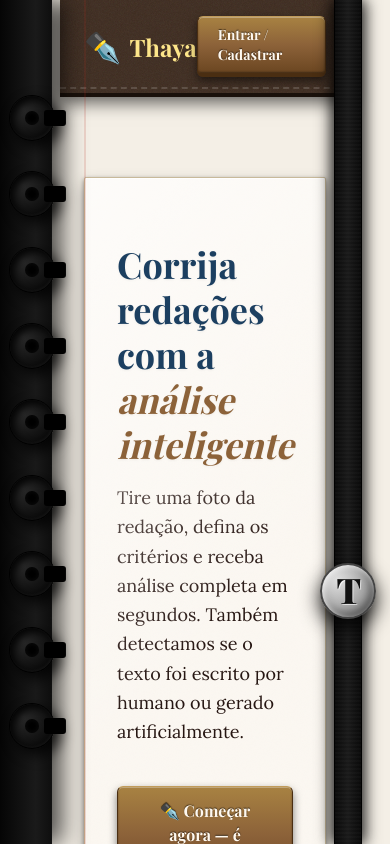
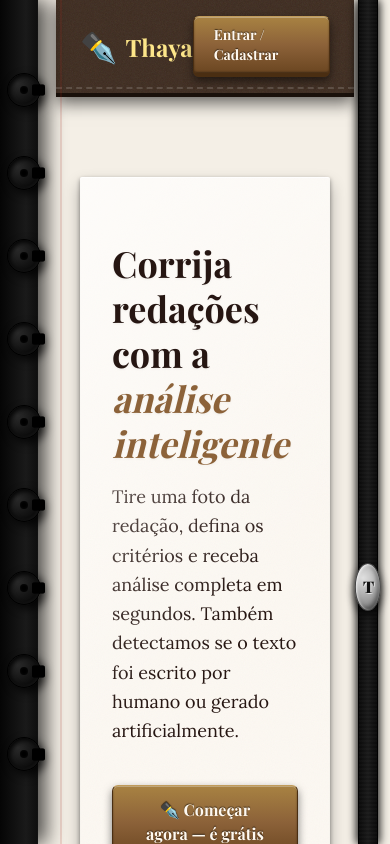
Before and after one commit to datomoliveira/thaya, a React (Vite) app in the folder frontend/: page / in a window 390 px wide. Shown: the top 844 px of the page. Built offline with nearby package versions, Linux system fonts and the light colour scheme; no server answers; a web font is replaced by a local one.

Commit message:
style: optimize skeuomorphic layout for mobile with responsive scaling and flexible paddings

```diff
--- a/frontend/src/components/SpiralBinding.tsx
+++ b/frontend/src/components/SpiralBinding.tsx
@@ -1,17 +1,16 @@
 /**
  * SpiralBinding — Modern Smart Notebook style with EXACTLY 9 discs.
- * Includes high-fidelity black discs on the left and a premium elastic strap on the right.
+ * Optimized for mobile using CSS variables from index.css.
  */
 export default function SpiralBinding() {
-  // Exactly 9 discs as requested
   const discs = Array.from({ length: 9 });
 
   return (
     <>
       {/* 1. LEFT SIDE DISCS (Discbound style) */}
       <div
-        className="fixed left-0 top-0 bottom-0 z-[60] flex flex-col justify-around py-20 pointer-events-none"
-        style={{ width: 64 }}
+        className="fixed left-0 top-0 bottom-0 z-[60] flex flex-col justify-around py-12 sm:py-20 pointer-events-none"
+        style={{ width: 'var(--notebook-disc-width)' }}
       >
         {discs.map((_, i) => (
           <div
@@ -19,17 +18,17 @@
             className="relative flex items-center justify-center"
             style={{ height: '8%' }}
           >
-            {/* The Disc - Pure Black 3D look */}
+            {/* The Disc - Pure Black 3D look - Responsive size */}
             <div
               style={{
-                width: 46,
-                height: 46,
+                width: 'var(--disc-size)',
+                height: 'var(--disc-size)',
                 borderRadius: '50%',
                 background: 'radial-gradient(circle at 30% 30%, #2a2a2a 0%, #000000 100%)',
                 boxShadow: `
-                  6px 6px 14px rgba(0,0,0,0.8),
+                  4px 4px 10px rgba(0,0,0,0.8),
                   inset -1px -1px 3px rgba(255,255,255,0.05),
-                  inset 4px 4px 8px rgba(0,0,0,0.9)
+                  inset 2px 2px 5px rgba(0,0,0,0.9)
                 `,
                 border: '1px solid #000',
                 position: 'relative',
@@ -41,11 +40,11 @@
               {/* Central Hole Detail */}
               <div
                 style={{
-                  width: 14,
-                  height: 14,
+                  width: '25%',
+                  height: '25%',
                   borderRadius: '50%',
                   background: '#000',
-                  boxShadow: 'inset 0 0 5px rgba(255,255,255,0.05)'
+                  boxShadow: 'inset 0 0 3px rgba(255,255,255,0.05)'
                 }}
               />
 
@@ -53,15 +52,14 @@
               <div
                 style={{
                   position: 'absolute',
-                  right: -12,
+                  right: '-15%',
                   top: '50%',
                   transform: 'translateY(-50%)',
-                  width: 22,
-                  height: 16,
+                  width: '40%',
+                  height: '35%',
                   background: '#000',
-                  borderRadius: '3px',
-                  boxShadow: 'inset 4px 0 8px rgba(0,0,0,0.9)',
-                  borderRight: '1px solid rgba(255,255,255,0.03)'
+                  borderRadius: '2px',
+                  boxShadow: 'inset 2px 0 5px rgba(0,0,0,0.9)',
                 }}
               />
             </div>
@@ -69,29 +67,28 @@
         ))}
       </div>
 
-      {/* 2. LEFT SIDE BINDING STRIP */}
+      {/* 2. LEFT SIDE BINDING STRIP (The leather part holding the discs) */}
       <div
         className="fixed left-0 top-0 bottom-0 z-[55] pointer-events-none"
         style={{
-          width: 52,
+          width: 'calc(var(--notebook-disc-width) - 10px)',
           background: 'linear-gradient(90deg, #050505 0%, #1a1a1a 70%, #0f0f0f 100%)',
-          boxShadow: '10px 0 25px rgba(0,0,0,0.7)',
+          boxShadow: '8px 0 20px rgba(0,0,0,0.7)',
           borderRight: '1px solid rgba(255,255,255,0.05)'
         }}
       />
 
       {/* 3. RIGHT SIDE ELASTIC STRAP */}
       <div
-        className="fixed right-6 top-0 bottom-0 z-[60] pointer-events-none flex items-center justify-center"
-        style={{ width: 36 }}
+        className="fixed right-0 top-0 bottom-0 z-[60] pointer-events-none flex items-center justify-center mr-2 sm:mr-6"
+        style={{ width: 'var(--notebook-strap-width)' }}
       >
-        {/* The high-quality woven band */}
         <div
           style={{
-            width: 28,
+            width: '70%',
             height: '100%',
             background: 'linear-gradient(90deg, #0a0a0a 0%, #1a1a1a 50%, #0a0a0a 100%)',
-            boxShadow: '-4px 0 15px rgba(0,0,0,0.7), 4px 0 15px rgba(0,0,0,0.7)',
+            boxShadow: '-2px 0 10px rgba(0,0,0,0.7), 2px 0 10px rgba(0,0,0,0.7)',
             borderLeft: '1px solid #000',
             borderRight: '1px solid #000',
             position: 'relative'
@@ -106,20 +103,21 @@
             }}
           />
 
-          {/* THE 'T' BRANDING (Thaya) */}
+          {/* THE 'T' BRANDING (Thaya) - Responsive size */}
           <div
             className="absolute top-2/3 left-1/2 -translate-x-1/2 flex items-center justify-center"
             style={{
-              width: 56,
-              height: 56,
+              width: 'min(48px, 150%)',
+              height: 'min(48px, 150%)',
+              aspectRatio: '1/1',
               borderRadius: '50%',
               background: 'radial-gradient(circle at 30% 30%, #e0e0e0 0%, #777 100%)',
               boxShadow: `
-                0 8px 20px rgba(0,0,0,0.9),
-                inset 2px 2px 6px rgba(255,255,255,0.9),
-                inset -3px -3px 10px rgba(0,0,0,0.5)
+                0 4px 10px rgba(0,0,0,0.9),
+                inset 1px 1px 3px rgba(255,255,255,0.9),
+                inset -2px -2px 5px rgba(0,0,0,0.5)
               `,
-              border: '2px solid #444',
+              border: '1px solid #444',
               zIndex: 61
             }}
           >
@@ -127,10 +125,10 @@
               style={{
                 fontFamily: '"Playfair Display", serif',
                 fontWeight: 900,
-                fontSize: '2.2rem',
+                fontSize: 'clamp(1rem, 4vw, 1.8rem)',
                 color: '#111',
                 textShadow: '1px 1px 0px rgba(255,255,255,0.7)',
-                letterSpacing: '-1.5px'
+                letterSpacing: '-1px'
               }}
             >
               T
@@ -139,10 +137,11 @@
         </div>
       </div>
 
-      {/* 4. RED MARGIN LINE */}
+      {/* 4. RED MARGIN LINE - Moves with padding */}
       <div
-        className="fixed left-[84px] top-0 bottom-0 z-40 pointer-events-none"
+        className="fixed top-0 bottom-0 z-40 pointer-events-none"
         style={{
+          left: 'calc(var(--notebook-padding-left) + 4px)',
           width: 2,
           background: 'rgba(179, 45, 32, 0.15)',
         }}
--- a/frontend/src/index.css
+++ b/frontend/src/index.css
@@ -9,22 +9,25 @@
   --cream: #F4EFE6;
   --ivory: #FCF8F2;
   --caramel: #8C6239;
-  --caramel-dark: #5C3A21;
   --leather: #3D2B1F;
-  --leather-light: #5A4030;
-  --pen-blue: #1C3F60;
-  --pen-blue-light: #2A5A8C;
-  --red: #B32D20;
-  --red-light: #D94535;
-  --parchment: #E2D7C1;
-  --border: #C8B99A;
   --ink: #261612;
-  --ink-light: #4A332A;
-  --shadow-color: rgba(61, 43, 31, 0.4);
-  /* Spiral */
-  --spiral-width: 52px;
-  --spiral-color: #888;
-  --spiral-ring-color: #aaa;
+
+  /* Responsive Notebook Layout Variables */
+  --notebook-disc-width: 64px;
+  --notebook-strap-width: 40px;
+  --notebook-padding-left: 80px;
+  --notebook-padding-right: 60px;
+  --disc-size: 46px;
+}
+
+@media (max-width: 768px) {
+  :root {
+    --notebook-disc-width: 48px;
+    --notebook-strap-width: 28px;
+    --notebook-padding-left: 56px;
+    --notebook-padding-right: 36px;
+    --disc-size: 34px;
+  }
 }
 
 /* ===== Base ===== */
@@ -48,16 +51,12 @@
 
 /* Notebook layout wrapper for ALL pages */
 .notebook-layout {
-  padding-left: 80px; /* Space for discs */
-  padding-right: 60px; /* Space for elastic strap */
+  padding-left: var(--notebook-padding-left);
+  padding-right: var(--notebook-padding-right);
   min-height: 100vh;
-}
-
-@media (max-width: 640px) {
-  .notebook-layout {
-    padding-left: 60px;
-    padding-right: 40px;
-  }
+  position: relative;
+  width: 100%;
+  overflow-x: hidden;
 }
 
 /* Rings rendered as SVG circles overlaid (Deprecated in favor of SpiralBinding.tsx) */
```
